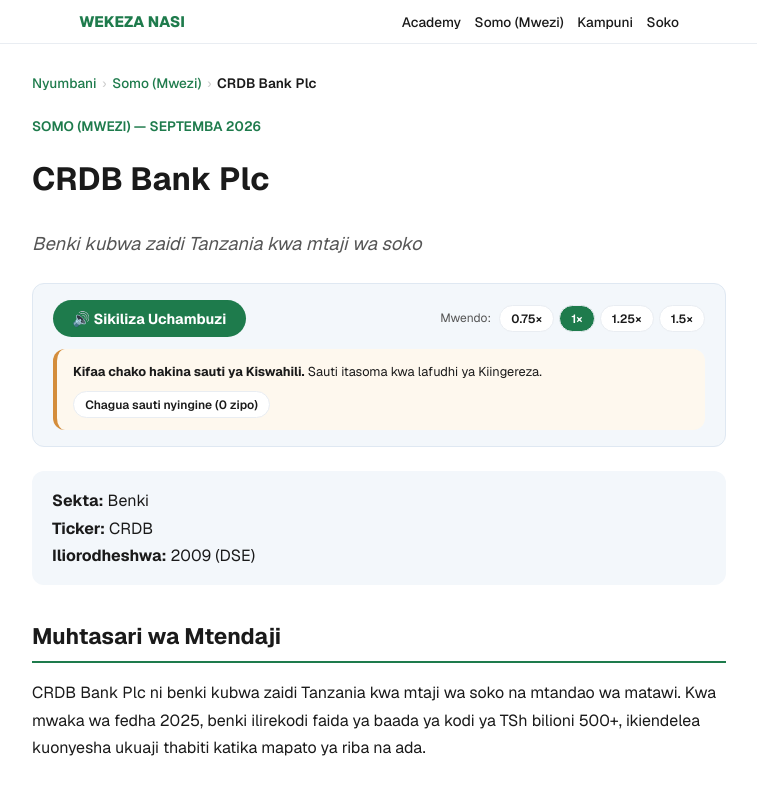
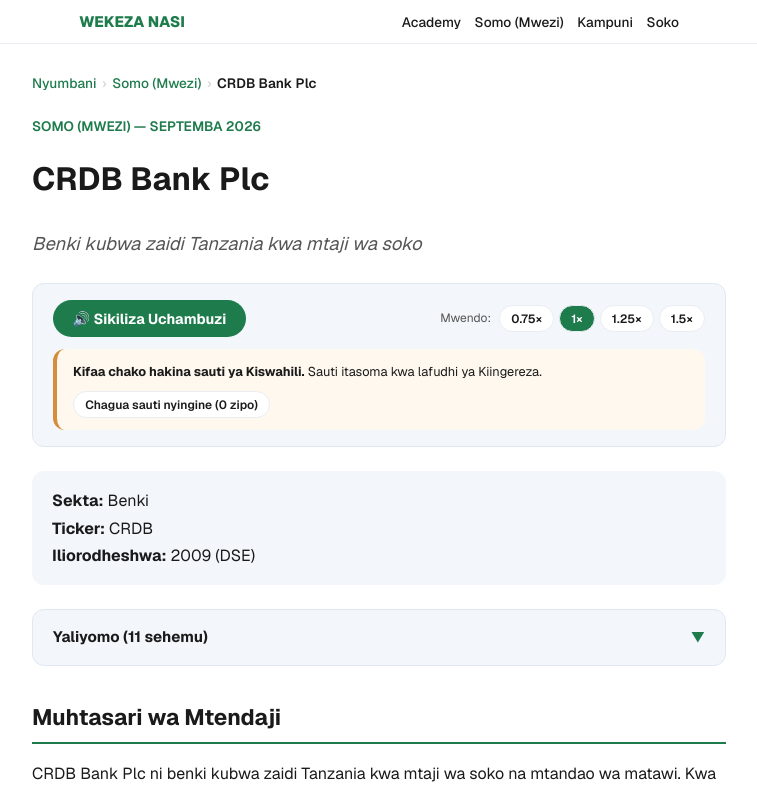
Before and after one commit to sadikiabubakari698-crypto/wekeza_nasi, a Next.js app in the folder wekeza-nasi-app/: page /somo-la-mwezi/crdb-2026-09 in a window 1280 px wide. Shown: the top 792 px of the page, without its empty margins (261-1018 px from the left). Built offline with nearby package versions, Linux system fonts and the light colour scheme.

Commit message:
Add Table of Contents to Somo la Mwezi and Soko articles

```diff
--- a/wekeza-nasi-app/app/somo-la-mwezi/[slug]/page.js
+++ b/wekeza-nasi-app/app/somo-la-mwezi/[slug]/page.js
@@ -2,6 +2,7 @@
 import { notFound } from "next/navigation";
 import Breadcrumbs from "../../../components/Breadcrumbs";
 import ListenButton from "../../../components/ListenButton";
+import TableOfContents from "../../../components/TableOfContents";
 
 export default async function SomoLaMwezi({ params }) {
   const { slug } = await params;
@@ -11,13 +12,12 @@
   if (!article) return notFound();
 
   const pageStyle = { padding: "1.75rem", maxWidth: "750px", margin: "0 auto", fontFamily: "var(--font-sans)", lineHeight: 1.7, color: "#1a1a1a", background: "#ffffff", minHeight: "100vh" };
-  const h2Style = { fontSize: "1.4rem", marginTop: "2rem", marginBottom: "0.75rem", color: "#1a1a1a", borderBottom: "2px solid #1e7b4c", paddingBottom: "0.4rem" };
+  const h2Style = { fontSize: "1.4rem", marginTop: "2rem", marginBottom: "0.75rem", color: "#1a1a1a", borderBottom: "2px solid #1e7b4c", paddingBottom: "0.4rem", scrollMarginTop: "80px" };
   const infoBoxStyle = { background: "#f3f7fb", borderRadius: "var(--radius-md)", padding: "1rem 1.25rem", margin: "1.5rem 0", color: "#1a1a1a" };
   const tableHeaderStyle = { padding: "0.6rem", textAlign: "left", borderBottom: "1px solid #ddd", color: "#1a1a1a", background: "#f3f7fb" };
   const tableCellStyle = { padding: "0.6rem", borderBottom: "1px solid #eee", color: "#1a1a1a" };
   const disclaimerStyle = { background: "#fef8ee", borderLeft: "5px solid #d48d3b", padding: "1rem 1.25rem", borderRadius: "8px", marginTop: "2.5rem", fontSize: "0.9rem", color: "#1a1a1a" };
 
-  // Tengeneza maandishi ya kusikiliza (executive summary + sections zote)
   const audioText = [
     article.title,
     article.subtitle || "",
@@ -33,6 +33,12 @@
       return text;
     }),
   ].join("\n\n");
+
+  // TOC items
+  const tocItems = [
+    { id: "sec-muhtasari", title: "Muhtasari wa Mtendaji" },
+    ...(article.sections || []).map((s, i) => ({ id: `sec-${i}`, title: s.title })),
+  ];
 
   return (
     <main style={pageStyle}>
@@ -60,12 +66,14 @@
         </div>
       )}
 
-      <h2 style={h2Style}>Muhtasari wa Mtendaji</h2>
+      <TableOfContents items={tocItems} />
+
+      <h2 id="sec-muhtasari" style={h2Style}>Muhtasari wa Mtendaji</h2>
       <p style={{ color: "#1a1a1a" }}>{article.executiveSummary}</p>
 
       {article.sections?.map((section, i) => (
         <div key={i}>
-          <h2 style={h2Style}>{i + 1}. {section.title}</h2>
+          <h2 id={`sec-${i}`} style={h2Style}>{i + 1}. {section.title}</h2>
           {section.content && (
             <div style={{ whiteSpace: "pre-line", color: "#1a1a1a" }}>{section.content}</div>
           )}
--- /dev/null
+++ b/wekeza-nasi-app/components/TableOfContents.js
@@ -0,0 +1,81 @@
+"use client";
+import { useState } from "react";
+
+export default function TableOfContents({ items }) {
+  const [open, setOpen] = useState(false);
+
+  if (!items || items.length === 0) return null;
+
+  const wrapperStyle = {
+    background: "#f3f7fb",
+    border: "1px solid #dfe8f2",
+    borderRadius: "var(--radius-md)",
+    padding: "0",
+    margin: "1.5rem 0",
+    overflow: "hidden",
+  };
+
+  const headerStyle = {
+    display: "flex",
+    justifyContent: "space-between",
+    alignItems: "center",
+    padding: "0.9rem 1.25rem",
+    cursor: "pointer",
+    userSelect: "none",
+    background: open ? "#e8f0f8" : "transparent",
+  };
+
+  const titleStyle = {
+    fontSize: "0.95rem",
+    fontWeight: 700,
+    color: "#1a1a1a",
+    margin: 0,
+  };
+
+  const chevronStyle = {
+    fontSize: "0.85rem",
+    color: "#1e7b4c",
+    fontWeight: 700,
+    transition: "transform 0.2s ease",
+    transform: open ? "rotate(180deg)" : "rotate(0deg)",
+  };
+
+  const listStyle = {
+    listStyle: "none",
+    padding: "0 1.25rem 1rem 1.25rem",
+    margin: 0,
+    display: open ? "block" : "none",
+  };
+
+  const linkStyle = {
+    display: "block",
+    padding: "0.5rem 0",
+    color: "#1e7b4c",
+    textDecoration: "none",
+    fontSize: "0.9rem",
+    fontWeight: 500,
+    borderBottom: "1px solid #e9edf2",
+  };
+
+  return (
+    <div style={wrapperStyle}>
+      <div style={headerStyle} onClick={() => setOpen(!open)}>
+        <p style={titleStyle}>Yaliyomo ({items.length} sehemu)</p>
+        <span style={chevronStyle}>▼</span>
+      </div>
+      <ul style={listStyle}>
+        {items.map((item, i) => (
+          <li key={i}>
+            <a
+              href={`#${item.id}`}
+              style={linkStyle}
+              onClick={() => setOpen(false)}
+            >
+              {i + 1}. {item.title}
+            </a>
+          </li>
+        ))}
+      </ul>
+    </div>
+  );
+}
```
Also changed, not shown: wekeza-nasi-app/app/soko/[slug]/page.js (+9 -5 lines).
